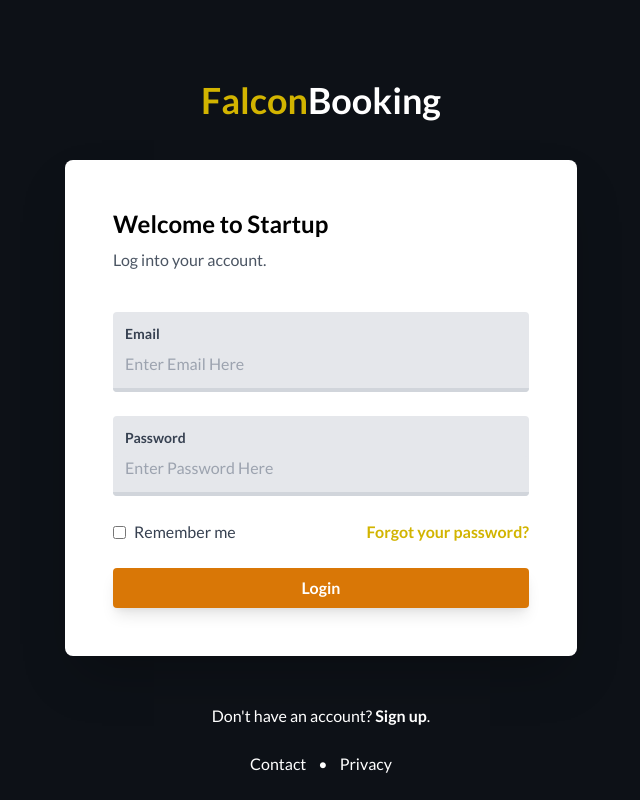
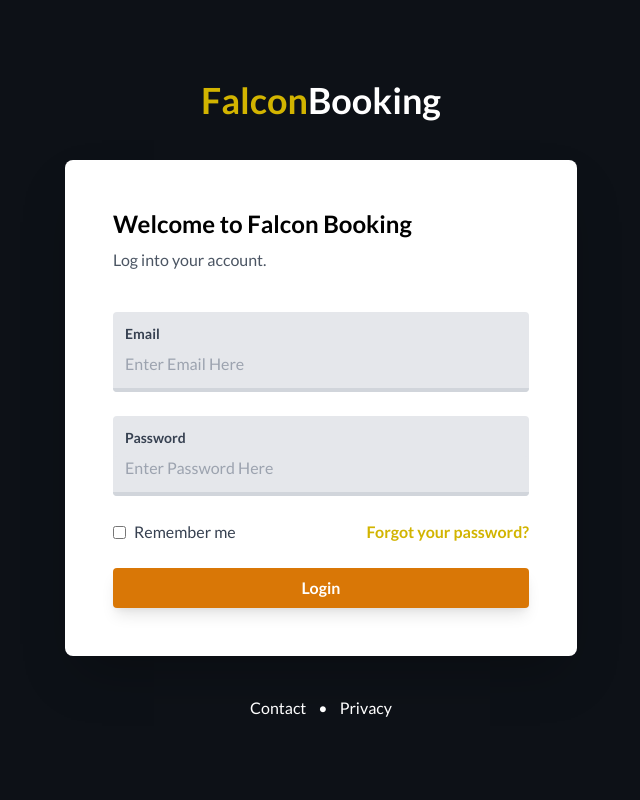
Before and after one commit to SMCS2026-SWAB/FalconBooking, a Flask app: page /login in a window 1280 px wide. Shown: the whole page, without its empty margins (319-959 px from the left). Run offline with Flask 3, Linux system fonts and the light colour scheme.

Commit message:
Forgot Your Password Page
Made it so that when clicking "FalconBooking" during login it will take you back to the main page. Also added in a new page in which you can reset your password in the event they forget it. Removed the sign-up feature as accounts will be given and cannot be signed up.

```diff
--- a/src/app.py
+++ b/src/app.py
@@ -133,6 +133,14 @@ def login():
         base=get_base_params(),
     )
 
+@app.route('/forgotYourPassword')
+def forgotYourPassword():
+
+    return render_template(
+        "forgotYourPassword.html",
+        base=get_base_params(),
+    )
+
 
 @app.route("/confirm_booking")
 def confirm_booking():
--- a/src/templates/login.html
+++ b/src/templates/login.html
@@ -17,14 +17,14 @@
 </head>
 <body class="body-bg min-h-screen pt-12 md:pt-20 pb-6 px-2 md:px-0" style="font-family:'Lato',sans-serif;">
     <header class="max-w-lg mx-auto">
-        <a href="#">
+        <a href="/">
             <h1 class="text-4xl font-bold text-center"><b style="color:rgb(210, 180, 0);">Falcon</b><span class="text-white">Booking</span></h1>
         </a>
     </header>
 
     <main class="bg-white max-w-lg mx-auto p-8 md:p-12 my-10 rounded-lg shadow-2xl">
         <section>
-            <h3 class="font-bold text-2xl">Welcome to Startup</h3>
+            <h3 class="font-bold text-2xl">Welcome to Falcon Booking</h3>
             <p class="text-gray-600 pt-2">Log into your account.</p>
         </section>
 
@@ -43,16 +43,12 @@
                         <input type="checkbox" class="form-checkbox text-yellow-600">
                         <span class="ml-2 text-gray-700">Remember me</span>
                     </label>
-                    <span class="psw"><a href="#"><b style="color:rgb(210, 180, 0);">Forgot your password?</b></a></span>
+                    <span class="psw"><a href="/forgotYourPassword"><b style="color:rgb(210, 180, 0);">Forgot your password?</b></a></span>
                 </div>
                 <button class="bg-yellow-600 hover:bg-yellow-400 text-white font-bold py-2 rounded shadow-lg hover:shadow-xl transition duration-200" type="submit">Login</button>
             </form>
         </section>
     </main>
-
-    <div class="max-w-lg mx-auto text-center mt-12 mb-6">
-        <p class="text-white">Don't have an account? <a href="#" class="font-bold hover:underline">Sign up</a>.</p>
-    </div>
 
     <footer class="max-w-lg mx-auto flex justify-center text-white">
         <a href="#" class="hover:underline">Contact</a>
```
Also changed, not shown: src/templates/forgotYourPassword.html (added, +21 -0 lines).
